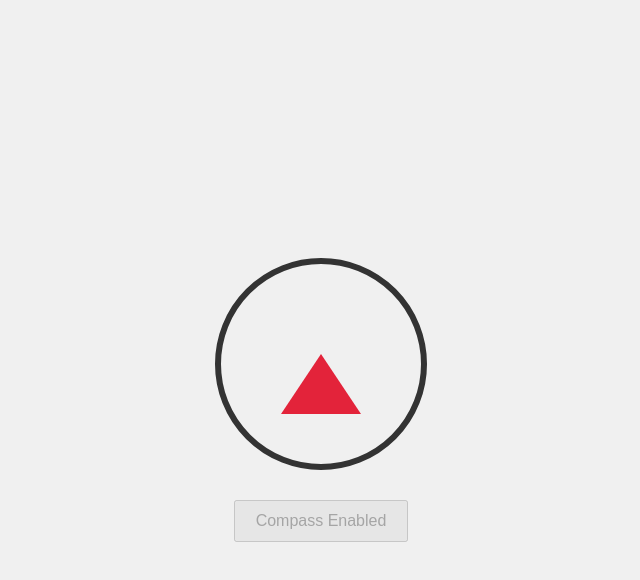
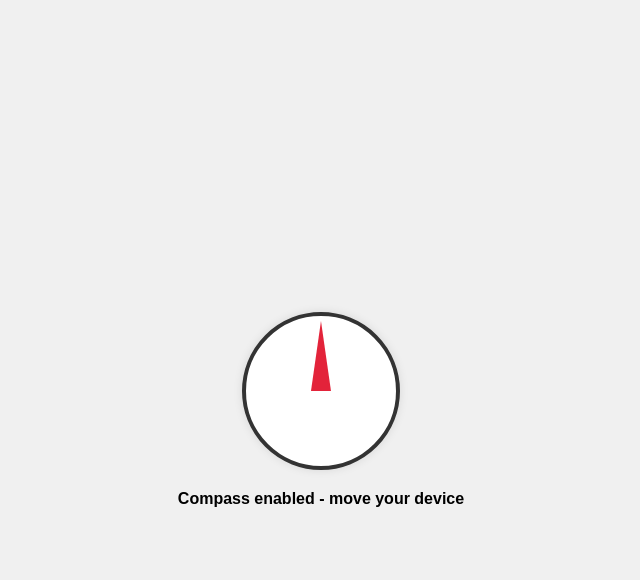
Before and after one commit to czobl-vcc/device-orientation-test, a plain HTML site: page index.html in a window 1280 px wide. Both pictures are taken after a click on the button "Enable Compass". Shown: the whole page, without its empty margins (319-959 px from the left). Drawn offline with Linux system fonts and the light colour scheme.

Commit message:
Update index.html

```diff
--- a/index.html
+++ b/index.html
@@ -2,92 +2,139 @@
 <html lang="en">
 <head>
 <meta charset="UTF-8" />
-  <meta name="viewport" content="width=device-width, initial-scale=1.0" />
-  <title>Compass Arrow</title>
+<meta name="viewport" content="width=device-width, initial-scale=1" />
+<title>Compass Arrow with Smooth Rotation</title>
 <style>
-    body {
+  body, html {
+    height: 100%;
     margin: 0;
-      height: 100vh;
     display: flex;
+    justify-content: center;
     align-items: center;
-      justify-content: center;
     background: #f0f0f0;
-      flex-direction: column;
-      font-family: sans-serif;
+    font-family: Arial, sans-serif;
+    user-select: none;
+    -webkit-user-select: none;
   }
-
-    .compass {
-      width: 200px;
-      height: 200px;
+  .container {
+    text-align: center;
+  }
+  #compass {
+    position: relative;
+    width: 150px;
+    height: 150px;
+    margin: 20px auto;
+    border: 4px solid #333;
     border-radius: 50%;
-      border: 6px solid #333;
-      position: relative;
-      display: flex;
-      align-items: center;
-      justify-content: center;
+    background: white;
+    box-shadow: 0 0 10px rgba(0,0,0,0.1);
   }
-
-    .arrow {
-      width: 0;
-      height: 0;
-      border: 40px solid transparent;
-      border-bottom: 60px solid #e3233a;
+  #arrow {
     position: absolute;
-      transform-origin: center bottom;
-      transition: transform 0.2s linear;
+    top: 50%;
+    left: 50%;
+    width: 20px;
+    height: 70px;
+    margin-left: -10px; /* half width */
+    margin-top: -70px;  /* height */
+    background: #E3233A;
+    clip-path: polygon(50% 0%, 0% 100%, 100% 100%);
+    transform-origin: 50% 100%;
+    transition: transform 0.05s linear;
   }
-
   button {
-      margin-top: 30px;
+    font-size: 1.2em;
     padding: 10px 20px;
-      font-size: 1rem;
     cursor: pointer;
+    user-select: none;
+    -webkit-user-select: none;
+  }
+  #status {
+    margin-top: 10px;
+    font-weight: bold;
   }
 </style>
 </head>
 <body>
-  <div class="compass">
-    <div class="arrow" id="arrow"></div>
+  <div class="container">
+    <div id="compass">
+      <div id="arrow"></div>
     </div>
-  <button id="enable">Enable Compass</button>
+    <button id="enableBtn">Enable Compass</button>
+    <div id="status">Compass disabled</div>
+  </div>
 
 <script>
-    const enableBtn = document.getElementById('enable');
+(() => {
+  const enableBtn = document.getElementById('enableBtn');
   const arrow = document.getElementById('arrow');
+  const status = document.getElementById('status');
 
-    let enabled = false;
+  let lastAngle = 0;
+  let smoothing = 0.1; // 0 no movement, 1 instant
 
   function handleOrientation(event) {
-      const alpha = event.alpha;
-      if (typeof alpha === "number") {
-        // Rotate opposite of device rotation to keep arrow "pointing up"
-        arrow.style.transform = `rotate(${-alpha}deg)`;
+    if (event.absolute === false) {
+      status.textContent = 'Absolute orientation not available';
+      return;
+    }
+
+    let alpha = event.alpha;
+    if (alpha == null) {
+      status.textContent = 'Alpha not available';
+      return;
+    }
+
+    // Normalize alpha (0 - 360)
+    if (alpha < 0) alpha += 360;
+
+    // Calculate shortest direction delta
+    let delta = alpha - lastAngle;
+    if (delta > 180) delta -= 360;
+    else if (delta < -180) delta += 360;
+
+    // Smooth angle update
+    lastAngle += delta * smoothing;
+
+    // Normalize lastAngle
+    if (lastAngle < 0) lastAngle += 360;
+    if (lastAngle >= 360) lastAngle -= 360;
+
+    // Rotate arrow (negative to point correctly)
+    arrow.style.transform = `rotate(${-lastAngle}deg)`;
+
+    status.textContent = `Heading: ${Math.round(alpha)}°`;
+  }
+
+  function requestPermissionAndStart() {
+    // For iOS 13+ devices
+    if (typeof DeviceOrientationEvent !== 'undefined' &&
+        typeof DeviceOrientationEvent.requestPermission === 'function') {
+      DeviceOrientationEvent.requestPermission()
+        .then(permissionState => {
+          if (permissionState === 'granted') {
+            window.addEventListener('deviceorientation', handleOrientation);
+            status.textContent = 'Compass enabled - move your device';
+            enableBtn.style.display = 'none';
+          } else {
+            status.textContent = 'Permission denied';
+          }
+        })
+        .catch(() => {
+          status.textContent = 'Permission request failed';
+        });
+    } else {
+      // Non iOS 13+ devices
+      window.addEventListener('deviceorientation', handleOrientation);
+      status.textContent = 'Compass enabled - move your device';
+      enableBtn.style.display = 'none';
     }
   }
 
   enableBtn.addEventListener('click', () => {
-      if (typeof DeviceOrientationEvent !== "undefined" &&
-          typeof DeviceOrientationEvent.requestPermission === "function") {
-
-        // iOS 13+ Safari requires permission
-        DeviceOrientationEvent.requestPermission()
-          .then(response => {
-            if (response === "granted") {
-              window.addEventListener("deviceorientation", handleOrientation, true);
-              enableBtn.disabled = true;
-              enableBtn.textContent = "Compass Enabled";
-            } else {
-              alert("Permission denied.");
-            }
-          })
-          .catch(console.error);
-      } else {
-        // Non-iOS or older Safari (less secure, may just work)
-        window.addEventListener("deviceorientation", handleOrientation, true);
-        enableBtn.disabled = true;
-        enableBtn.textContent = "Compass Enabled";
-      }
+    requestPermissionAndStart();
   });
+})();
 </script>
 </body>
 </html>
```
Lines whose indentation alone changed are shown as unchanged.
